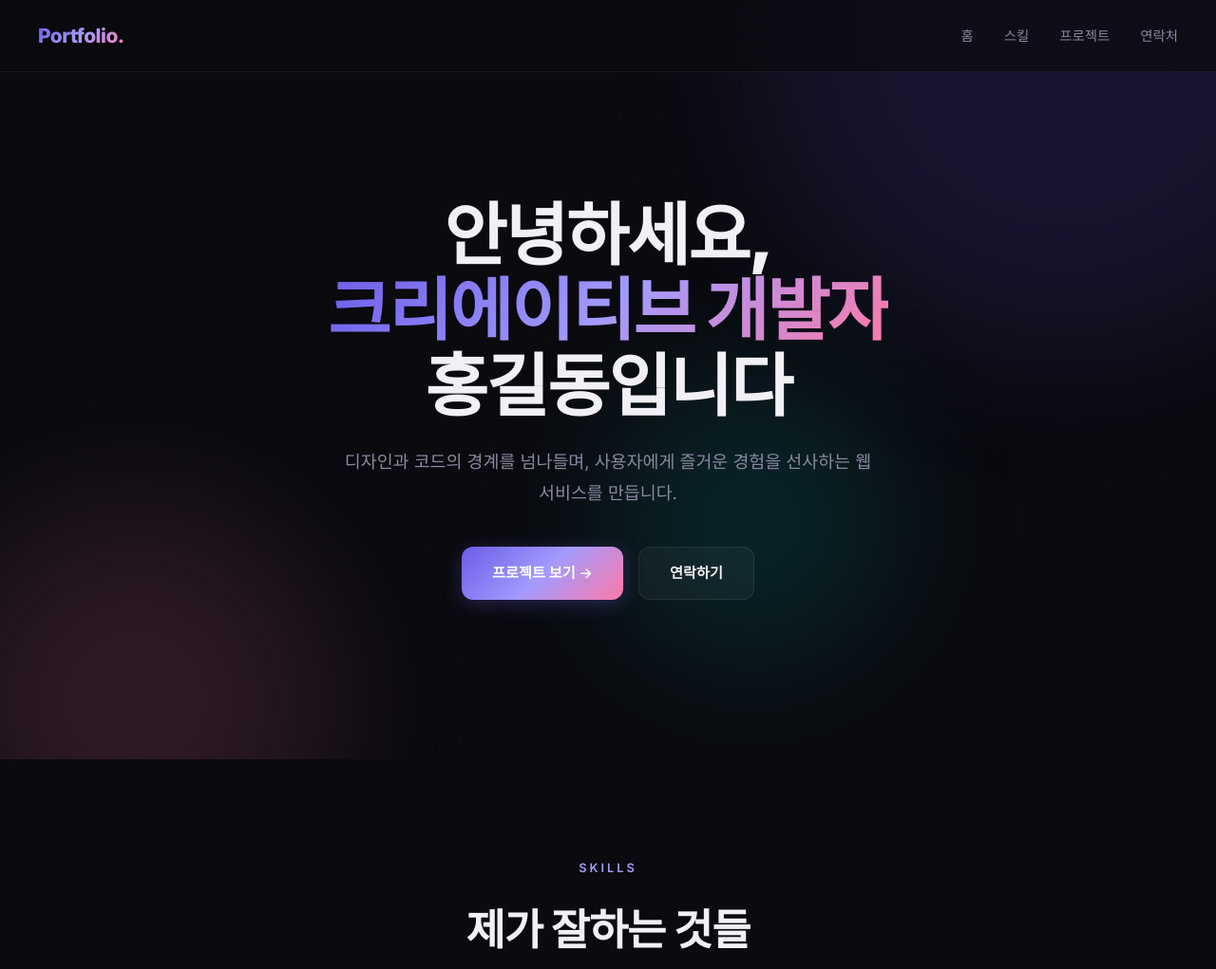
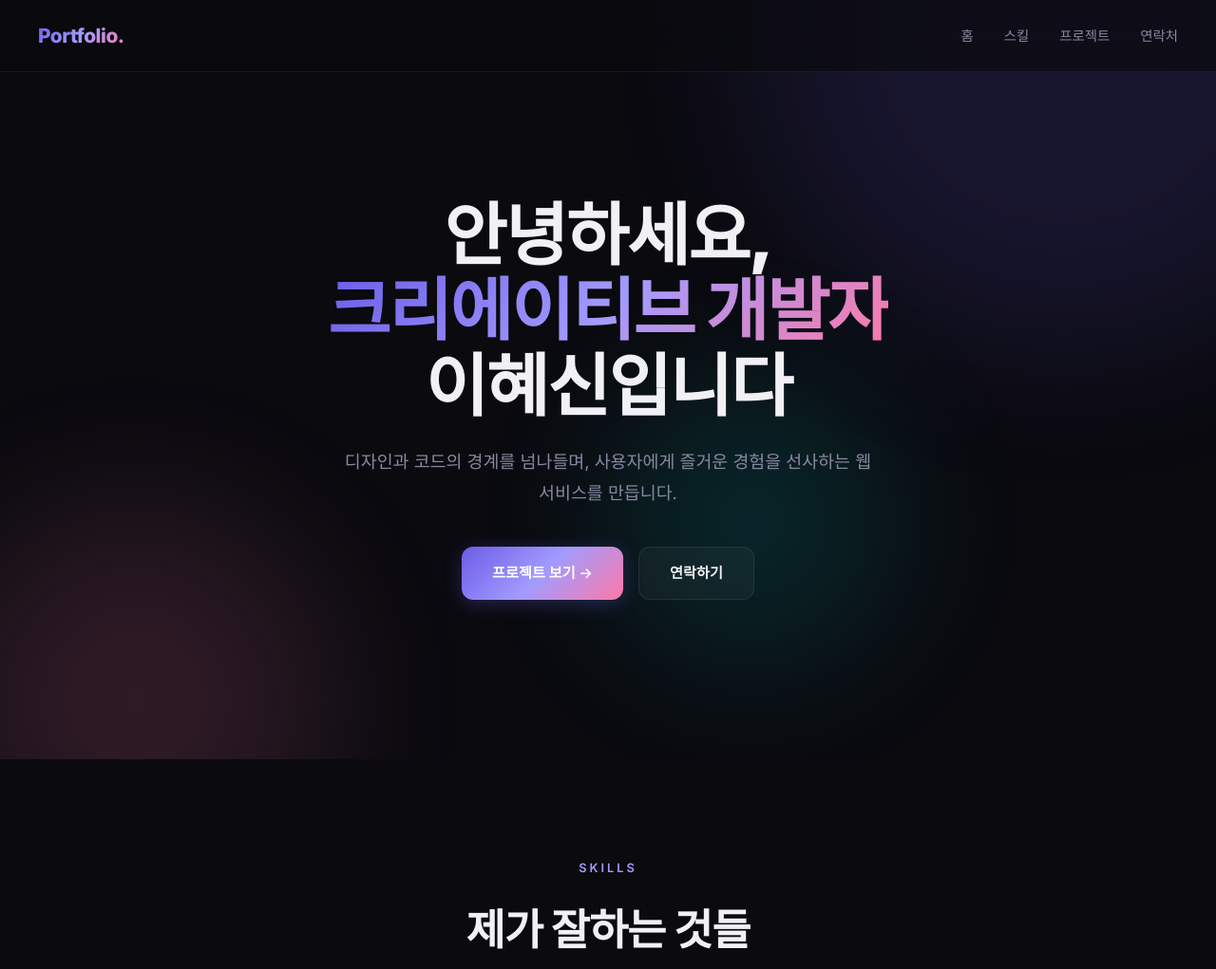
Before and after one commit to fineai0208/fineai0208.github.io, a plain HTML site: page index.html in a window 1280 px wide. Shown: the top 1021 px of the page at 95% size. Drawn offline with Linux system fonts and the light colour scheme.

Commit message:
Update name in header from 홍길동 to 이혜신

```diff
--- a/index.html
+++ b/index.html
@@ -648,7 +648,7 @@
                 <h1>
                     안녕하세요,<br>
                     <span class="gradient-text">크리에이티브 개발자</span><br>
-                    홍길동입니다
+                    이혜신입니다
                 </h1>
                 <p>
                     디자인과 코드의 경계를 넘나들며, 사용자에게
```
